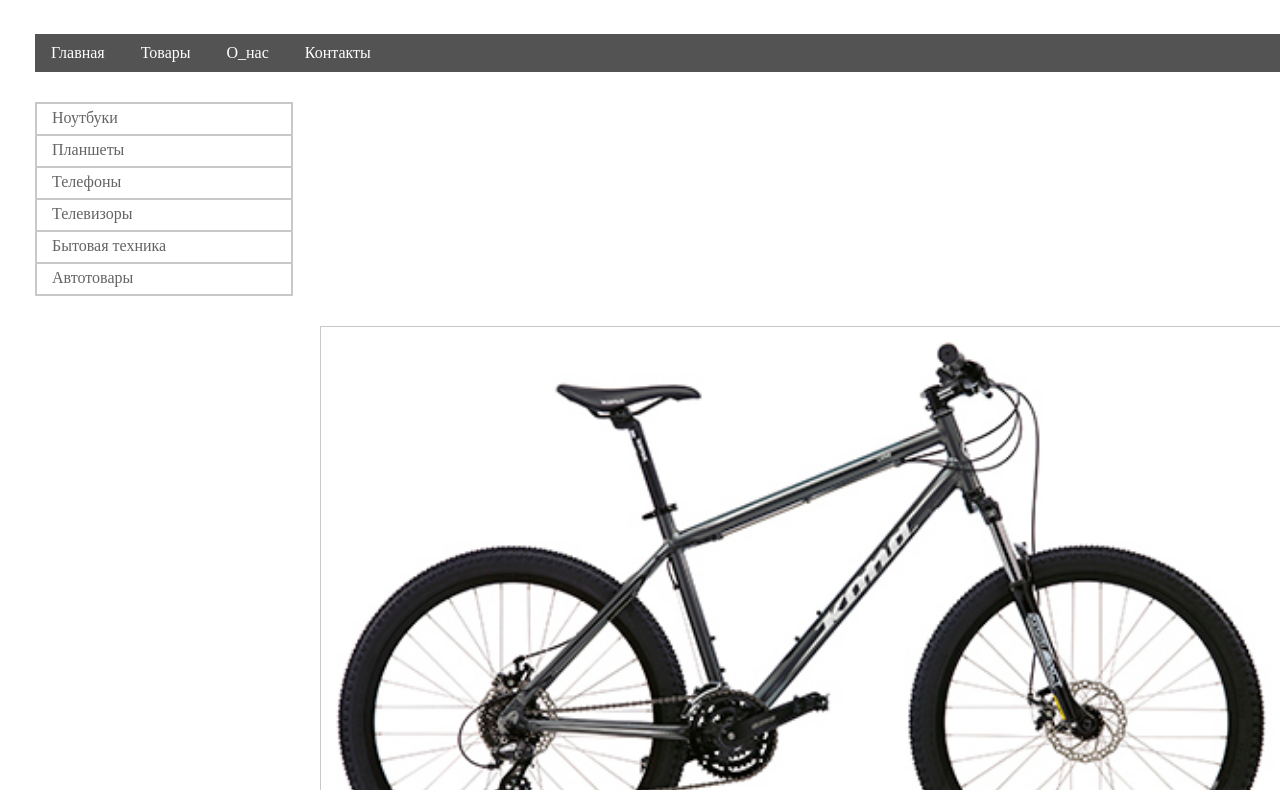
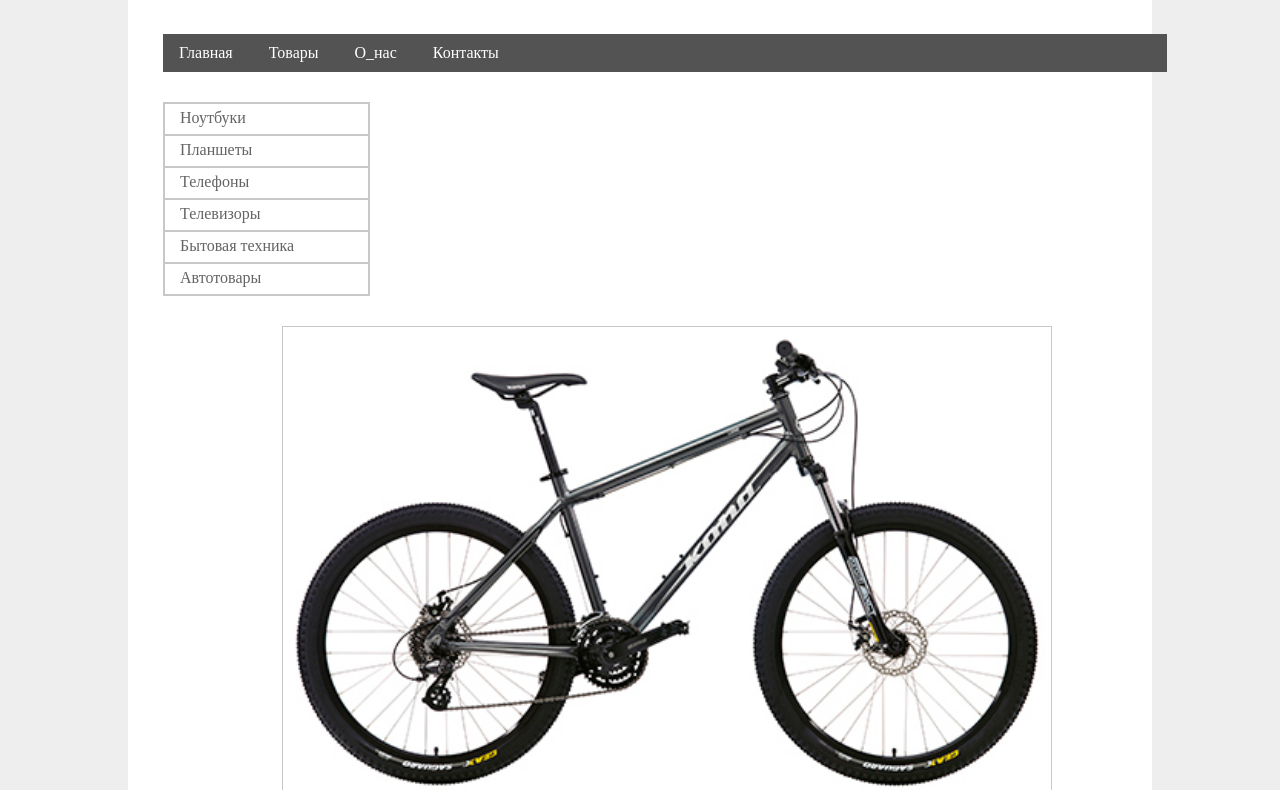
Before and after one commit to kolyan03/Lesson3, a plain HTML site: page Index.html in a window 1280 px wide. Shown: the part 76-866 px from the top of the page. Drawn offline with Linux system fonts and the light colour scheme.

Commit message:
Background added

```diff
--- a/css/style.css
+++ b/css/style.css
@@ -4,13 +4,13 @@
 }
 
 body {
-	background-color: #f9f9f9;
+	background-color:#eeeeee;
 	font-family: open-sans-condensed;
 	font-style: normal;
-	font-weight: 200;
+	font-weight: 200px;
 	}
 div {background-color:#ffffff;
-	margin: 0px;
+	margin: 0px 10%;
 }
 .logo {
 	margin: 20px 35px 50px;
```
